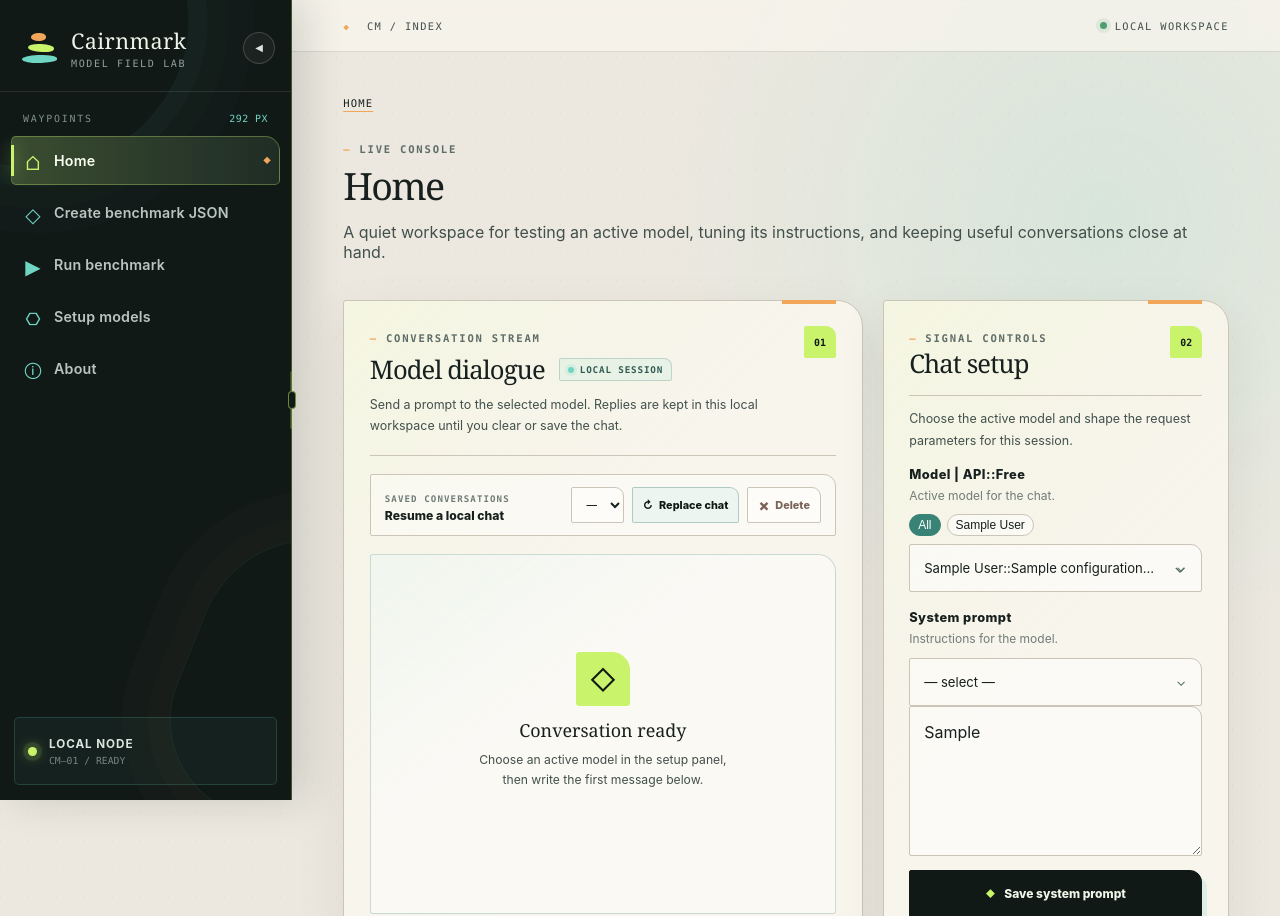
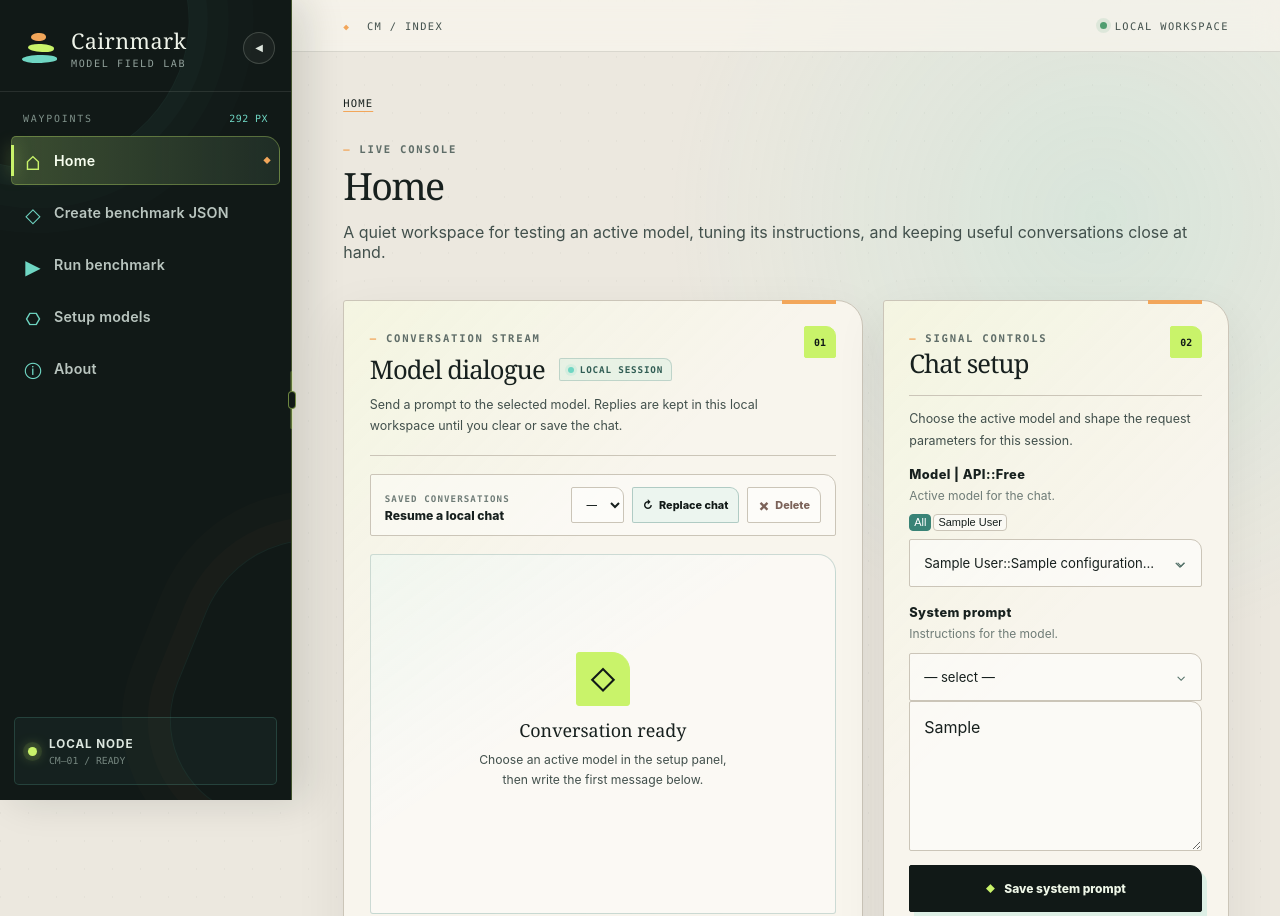
Before and after one commit to CosmicLaca/CairnMark, a Flask app: page / in a window 1280 px wide. Shown: the top 916 px of the page. Run offline with Flask 3, Linux system fonts and the light colour scheme; tables that the repository leaves empty hold one stand-in row (values such as "Sample post"); data that the repository does not hold is empty; some libraries are stand-ins or nearby versions.

Commit message:
Provider filter + design

```diff
--- a/static/css/workspace-components.css
+++ b/static/css/workspace-components.css
@@ -530,7 +530,7 @@
 .model-provider-filter {
     display: flex;
     flex-wrap: wrap;
-    gap: 6px;
+    gap: 2px;
     margin-bottom: 8px;
 }
 
@@ -538,10 +538,10 @@
     border: 1px solid var(--line);
     background: rgba(255, 255, 255, 0.52);
     color: var(--ink);
-    font-size: 12px;
+    font-size: 11px;
     line-height: 1;
-    padding: 4px 8px;
-    border-radius: 999px;
+    padding: 2px 4px;
+    border-radius: 4px;
     cursor: pointer;
 }
 
```
Also changed, not shown: manual/model-filter.jpg (added), manual/model-setup.jpg (added).
